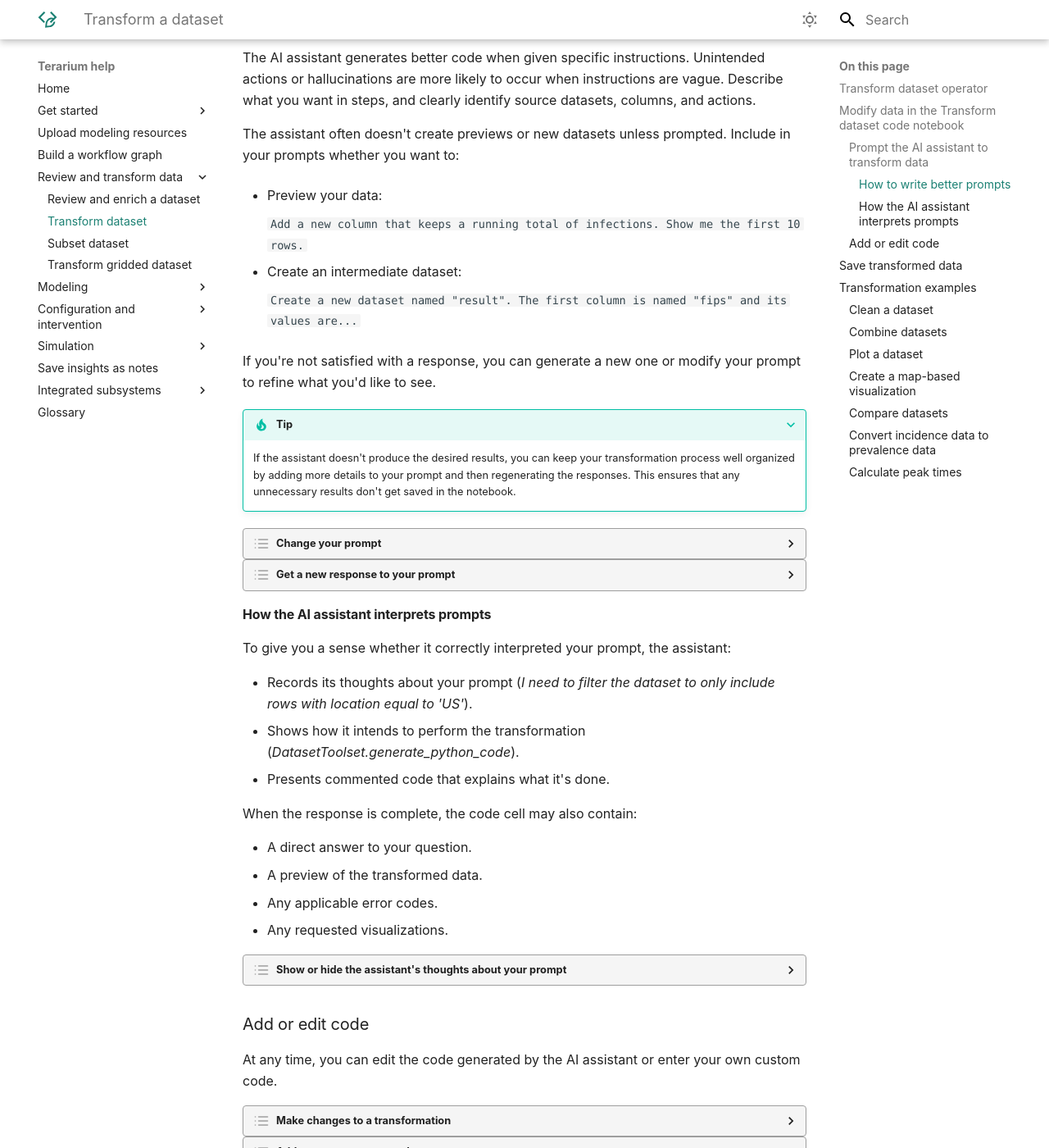
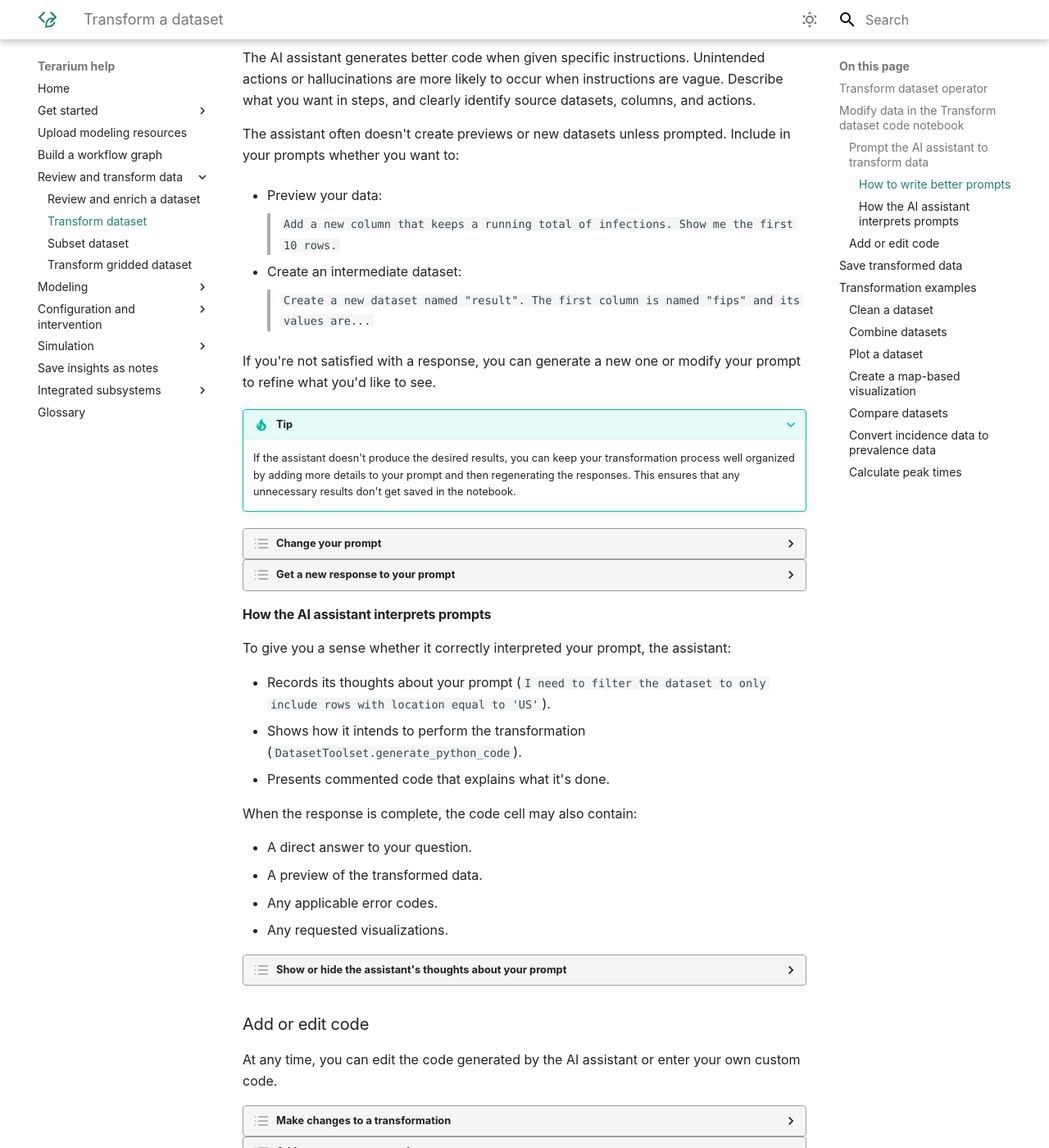
Before and after one commit to DARPA-ASKEM/terarium-docs, an MkDocs documentation site: the page built from docs/datasets/transform-dataset.md, in a window 1280 px wide and 1400 px high, scrolled down 3546 px. Shown: the whole window at 82% size. Built offline with MkDocs 1.6.1 and Material for MkDocs 9.7.7, drawn with Linux system fonts in a browser that asks for light colours; emoji names are drawn with the system emoji font.

Commit message:
Formatting prompts

```diff
--- a/docs/datasets/transform-dataset.md
+++ b/docs/datasets/transform-dataset.md
@@ -143,11 +143,11 @@ The assistant often doesn't create previews or new datasets unless prompted. Inc
 
 - Preview your data:
 
-    `Add a new column that keeps a running total of infections. Show me the first 10 rows.`
+    > `Add a new column that keeps a running total of infections. Show me the first 10 rows.`
 
 - Create an intermediate dataset:
 
-    `Create a new dataset named "result". The first column is named "fips" and its values are...`
+    > `Create a new dataset named "result". The first column is named "fips" and its values are...`
 
 If you're not satisfied with a response, you can generate a new one or modify your prompt to refine what you'd like to see.
 
@@ -167,8 +167,8 @@ If you're not satisfied with a response, you can generate a new one or modify yo
 
 To give you a sense whether it correctly interpreted your prompt, the assistant:
 
-- Records its thoughts about your prompt (*I need to filter the dataset to only include rows with location equal to 'US'*).
-- Shows how it intends to perform the transformation (*DatasetToolset.generate_python_code*).
+- Records its thoughts about your prompt (`I need to filter the dataset to only include rows with location equal to 'US'`).
+- Shows how it intends to perform the transformation (`DatasetToolset.generate_python_code`).
 - Presents commented code that explains what it's done.
 
 When the response is complete, the code cell may also contain:
@@ -253,13 +253,13 @@ You can use the AI assistant to clean your dataset by specifying column types, r
 
     Reformat a column of numeric IDs to, for example, add back leading zeroes that were stripped off:
 
-    `Set the data type of the column "fips" to "string". Add leading zeros to the "fips" column to a length of 5 characters.`
+    > `Set the data type of the column "fips" to "string". Add leading zeros to the "fips" column to a length of 5 characters.`
 
 ??? example "Reformat dates"
 
     Datasets with inconsistent date formats can interfere with accurate interpretation and integration into model parameters:
 
-    `Set the data type of the column "t0" to datetime with format like YYYY-MM-DD hh:mm:ss UTC`
+    > `Set the data type of the column "t0" to datetime with format like YYYY-MM-DD hh:mm:ss UTC`
 
 ### Combine datasets
 
@@ -306,7 +306,7 @@ You can visualize your data to explore patterns, compare quantities, identify re
 
     1. Ask the assistant to plot your data. For the best results, be as specific as possible about what you want to see:
 
-        `plot the number of hospitalizations over the 150 days for the baseline, masking, and vaccination interventions.`
+        > `plot the number of hospitalizations over the 150 days for the baseline, masking, and vaccination interventions.`
 
     2. To refine the visualization, perform one of the following actions:
 
@@ -355,7 +355,7 @@ If you have an epidemiological dataset that contains incidence data (such as new
 
     This prompt converts daily case counts into prevalence data. It uses user-supplied recovery and population data to calculate total cases:
 
-    `let's assume avg time to recover is 14 days and time to exit hosp is 10 days. Can you convert this data into **prevalence** data? please map it to SIRHD. Assume a population of 150 million.`
+    > `let's assume avg time to recover is 14 days and time to exit hosp is 10 days. Can you convert this data into **prevalence** data? please map it to SIRHD. Assume a population of 150 million.`
 
 For more information on the logic of how the AI assistant converts from incidence to prevalence data, see the [instructions](https://github.com/DARPA-ASKEM/askem-beaker/blob/4c17fc262e01badb4427a5f3e529940c17510677/src/askem_beaker/contexts/dataset/incidence_to_prevalence.md){ target="_blank" } the assistant follows in these cases.
 
@@ -367,4 +367,4 @@ Calculating peak times can help you identify critical periods of disease spread,
 
     This prompt takes a collection of daily infection rates for various FIPs codes and identifies the peak time for each one:
 
-    `Create a column named "peak_time". The first column is "fips". The second column is "peak_time", and its values are the values of the "timepoint" column for which the values of the FIPS columns are at a maximum.`
+    > `Create a column named "peak_time". The first column is "fips". The second column is "peak_time", and its values are the values of the "timepoint" column for which the values of the FIPS columns are at a maximum.`
--- a/docs/stylesheets/extra.css
+++ b/docs/stylesheets/extra.css
@@ -243,3 +243,7 @@ img.node-icon {
   max-width: 100%; /* Ensure the image fits within its column */
   height: auto; /* Maintain aspect ratio */
 }
+
+.md-typeset blockquote {
+    color: var(--md-typeset-color);
+}
```
